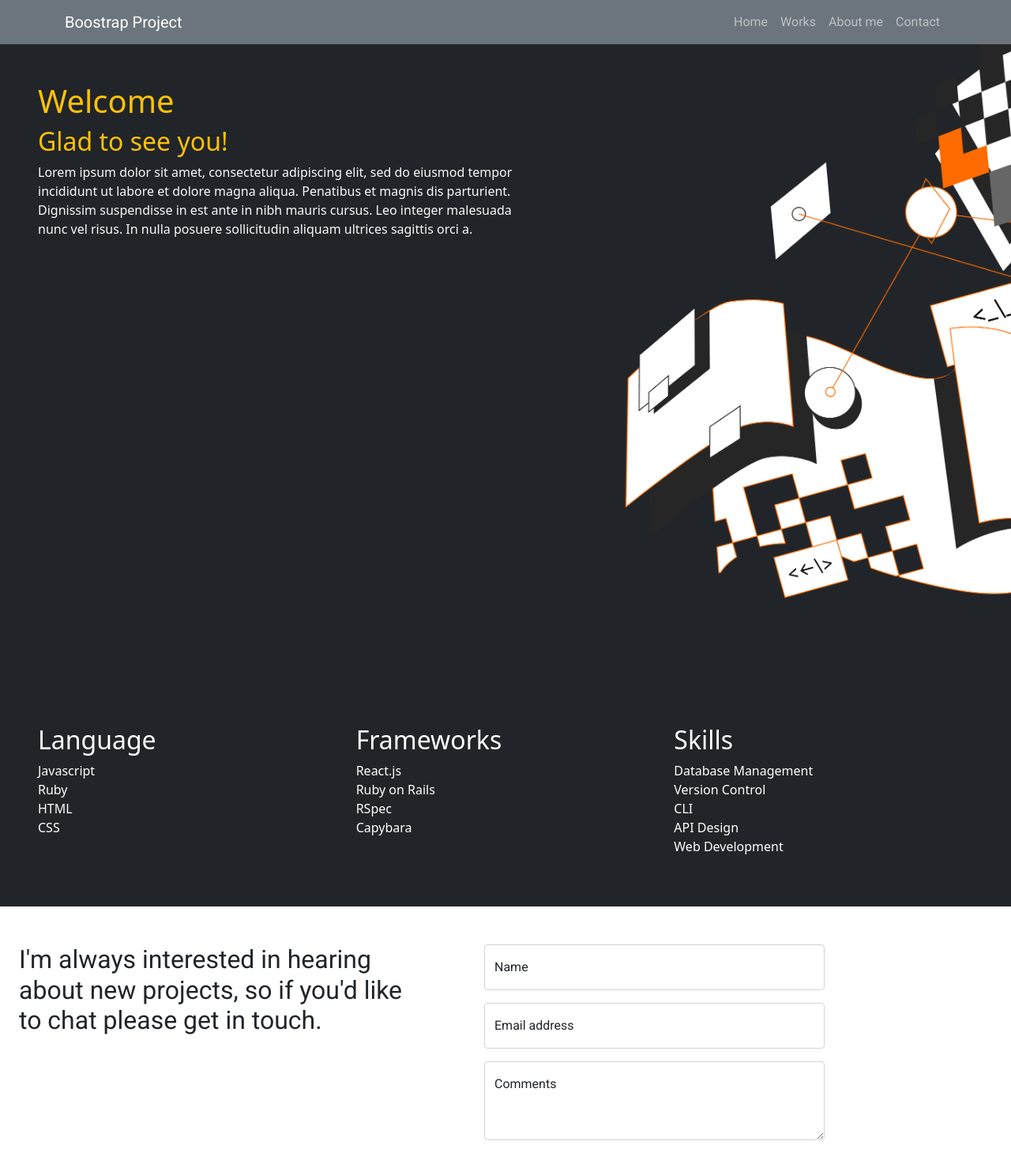
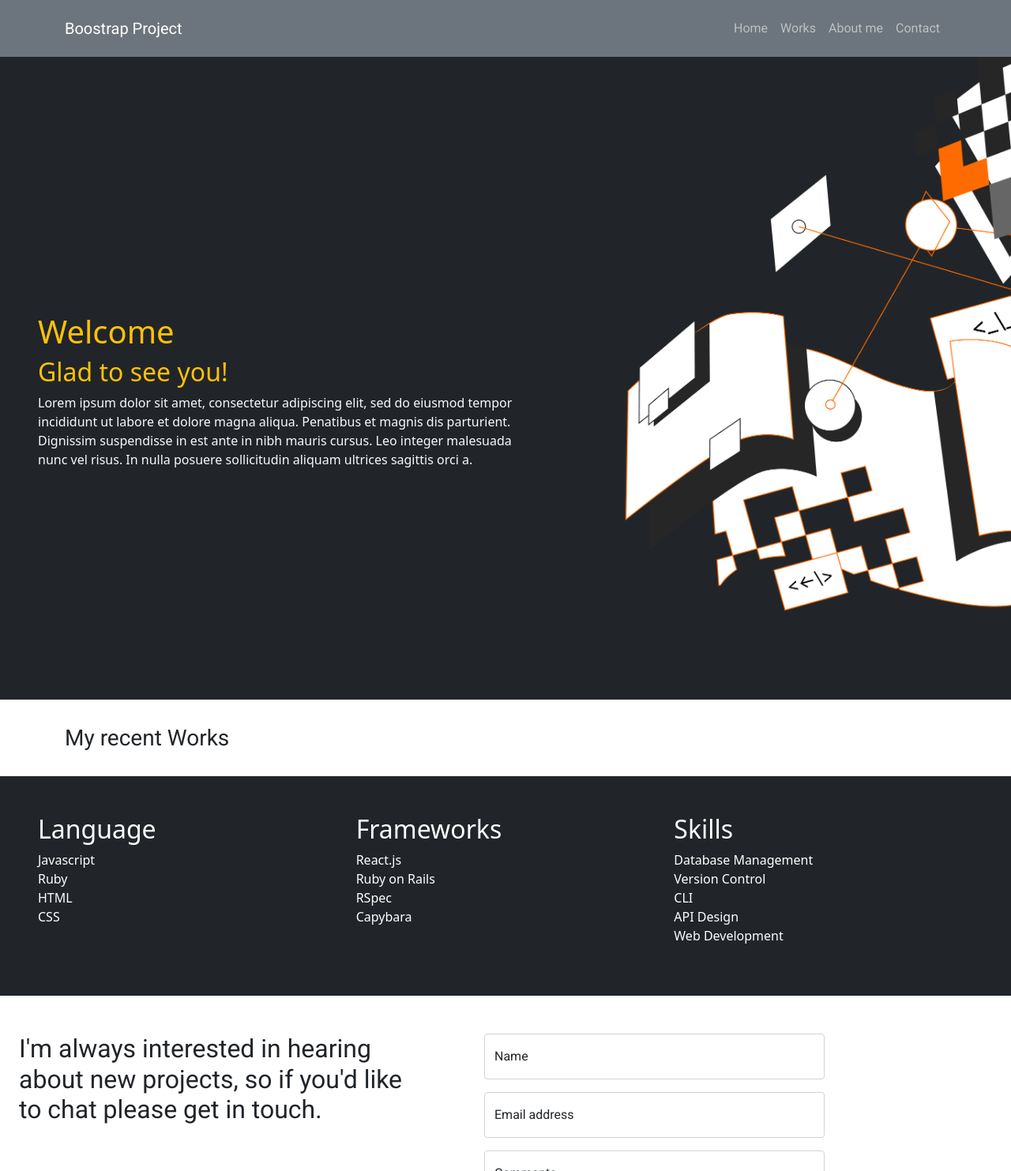
Before and after one commit to enmanuelbayen/Portfolio-with-Boostrap, a website: page index.html in a window 1280 px wide. Shown: the top 1483 px of the page at 79% size. Drawn offline with nearby package versions, Linux system fonts and the light colour scheme.

Commit message:
Improve landing page and add title project section

```diff
--- a/index.html
+++ b/index.html
@@ -21,7 +21,7 @@
 
   <body>
     <!-- Header/navbar -->
-    <nav class="navbar navbar-expand-lg bg-secondary navbar-dark">
+    <nav class="navbar navbar-expand-lg bg-secondary navbar-dark py-3">
       <div class="container">
         <a class="navbar-brand" href="#">Boostrap Project</a>
 
@@ -50,8 +50,8 @@
 
     <!-- Main page -->
     <section class="bg-dark text-light text-left">
-      <!-- <div class="container"> -->
-        <div class="d-flex ms-5">
+
+        <div class="d-sm-flex ms-5 align-items-center justify-content-between">
            <div class="mt-5">
              <h1 class="text-warning">Welcome</h1>
              <h2 class="text-warning">Glad to see you!</h2>
@@ -60,8 +60,19 @@
 
           <img class="img-fluid w-50" src="./mainPage-desktop-img.png" alt="Background art">
         </div>
-      <!-- </div> -->
+    </section>
 
+    <!-- Project Cards -->
+    <section class="bg-white text-dark">
+      <div class="container">
+        <div class="d-md-flex align-items-center">
+          <h3 class="mb-3 mb-md-0">My recent Works</h3>
+
+          <div>
+            <hr class="my-5 border-top border-dark">
+          </div>
+        </div>
+      </div>
     </section>
 
     <div class="bg-dark text-white p-5">
```
